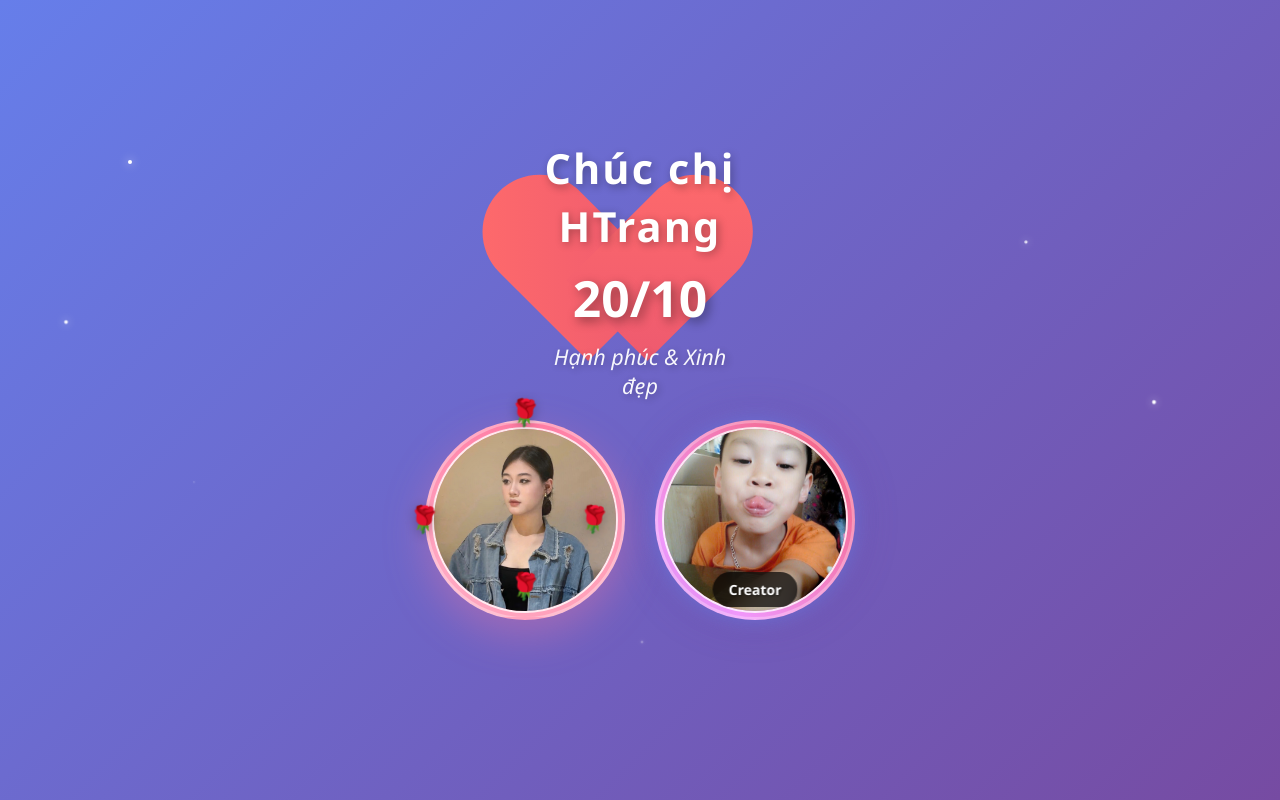
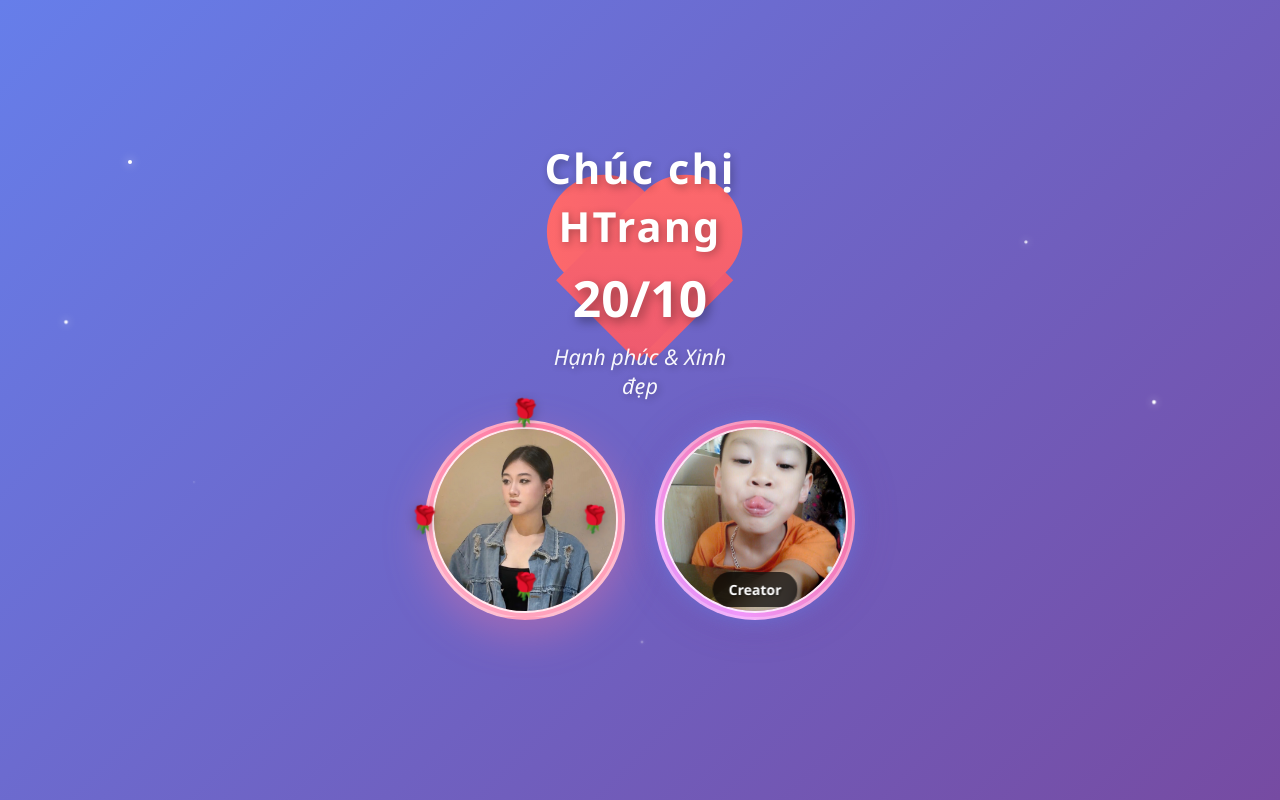
Before and after one commit to haduyyy0709/htrangcute, a website: page display.html in a window 1280 px wide. Drawn offline with Linux system fonts and the light colour scheme.

Commit message:
Change before left to 122px and after left to -3px for perfect heart positioning

```diff
--- a/display.html
+++ b/display.html
@@ -62,11 +62,11 @@
         }
 
         .heart::before {
-            left: 60px;
+            left: 122px;
         }
 
         .heart::after {
-            left: 7px;
+            left: -3px;
             transform: rotate(45deg);
             transform-origin: 100% 100%;
         }
```
